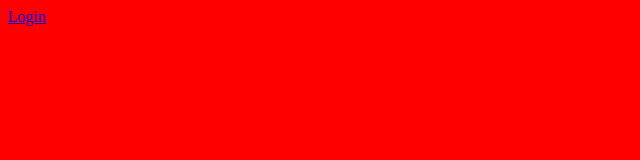
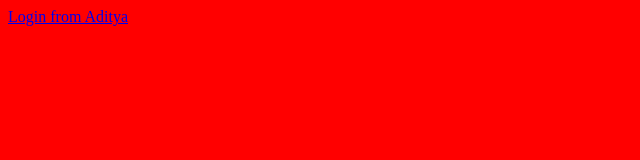
Before and after one commit to psycoder69/Devops, a plain HTML site: page index.html in a window 1280 px wide. Shown: the full height of the page, 0-640 px from the left. Drawn offline with Linux system fonts and the light colour scheme.

Commit message:
Added changes

```diff
--- a/index.html
+++ b/index.html
@@ -7,7 +7,7 @@
 </head>
 <body style="background-color: red;">
     <a href="/login.html">
-        Login
+        Login from Aditya
     </a>
 
     <main>
```
